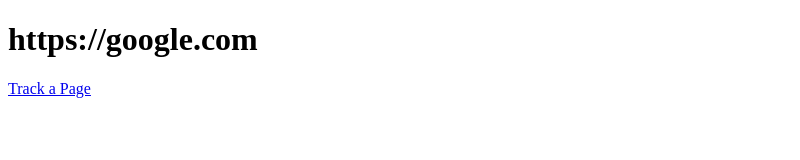
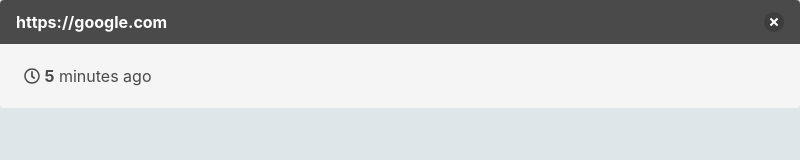
Before and after one commit to dhens/PagePanel, an Electron app: page ui/pages.html in a window 800 px wide. Drawn offline with Linux system fonts and the light colour scheme.

Commit message:
uodated initial styling for pages page and csp protocol is now properly set

```diff
--- a/ui/pages.html
+++ b/ui/pages.html
@@ -1,17 +1,29 @@
 <!DOCTYPE html>
 <html lang="en">
+
 <head>
     <meta charset="UTF-8">
-    <meta http-equiv="Content-Security-Policy" content="default-src 'self';
+    <meta http-equiv="Content-Security-Policy" content="default-src 'self' 'unsafe-inline'; script-src-elem https://use.fontawesome.com">
     <meta name="viewport" content="width=device-width, initial-scale=1.0">
     <title>PagePanel - Pages</title>
+    <script defer src="https://use.fontawesome.com/releases/v5.14.0/js/all.js"></script>
+    <link rel="stylesheet" href="bulma.min.css">
+    <link rel="stylesheet" href="style.css">
 </head>
+
 <body>
 
-    <div class="tile">
-        <h1>https://google.com</h1>
-        <a href="./index.html">Track a Page</a>
-    </div>
+    <article class="message">
+        <div class="message-header">
+            <p>https://google.com</p>
+            <button class="delete" aria-label="delete"></button>
+        </div>
+        <div class="message-body is-dark">
+            <i class="far fa-clock"></i>
+            <b>5</b> minutes ago
+        </div>
+    </article>
 
 </body>
+
 </html>
```
